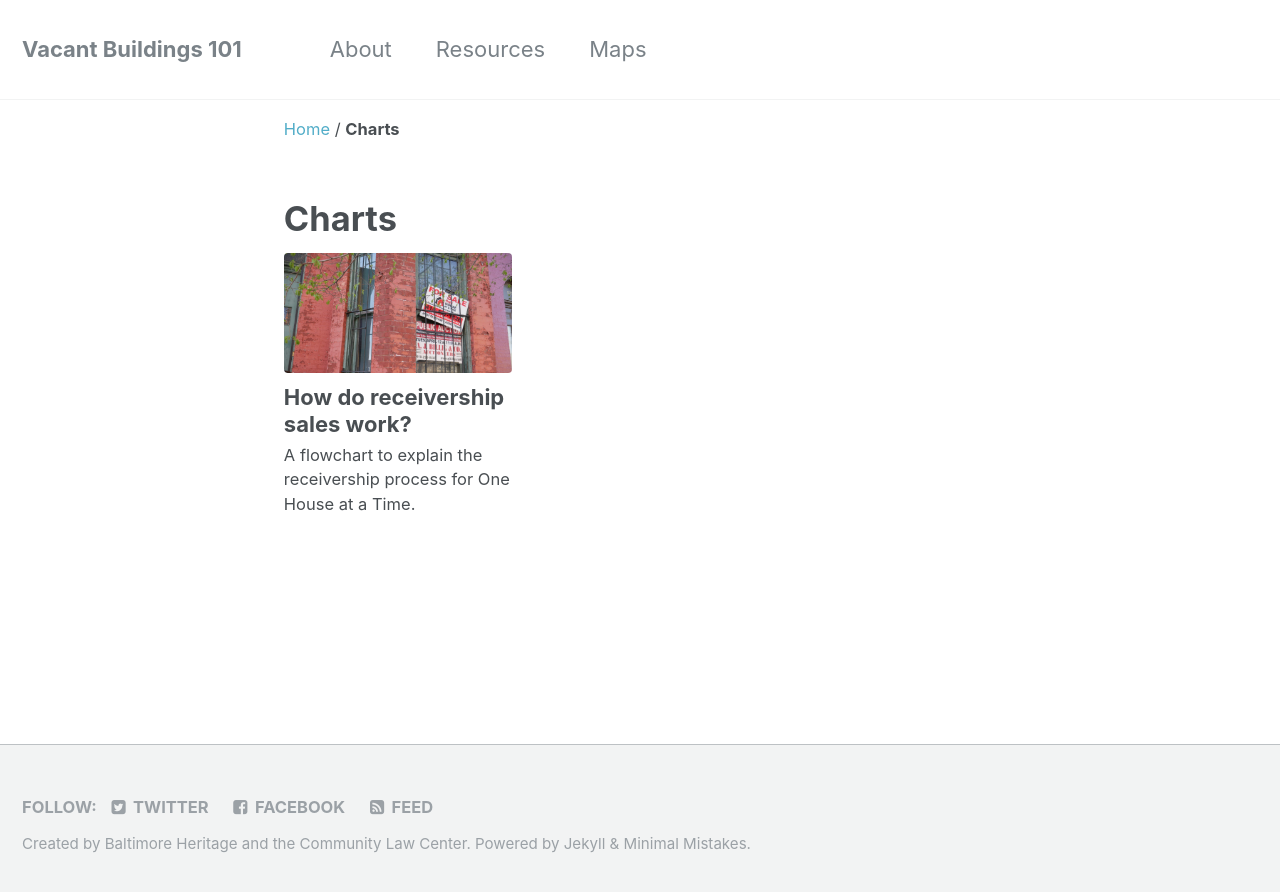
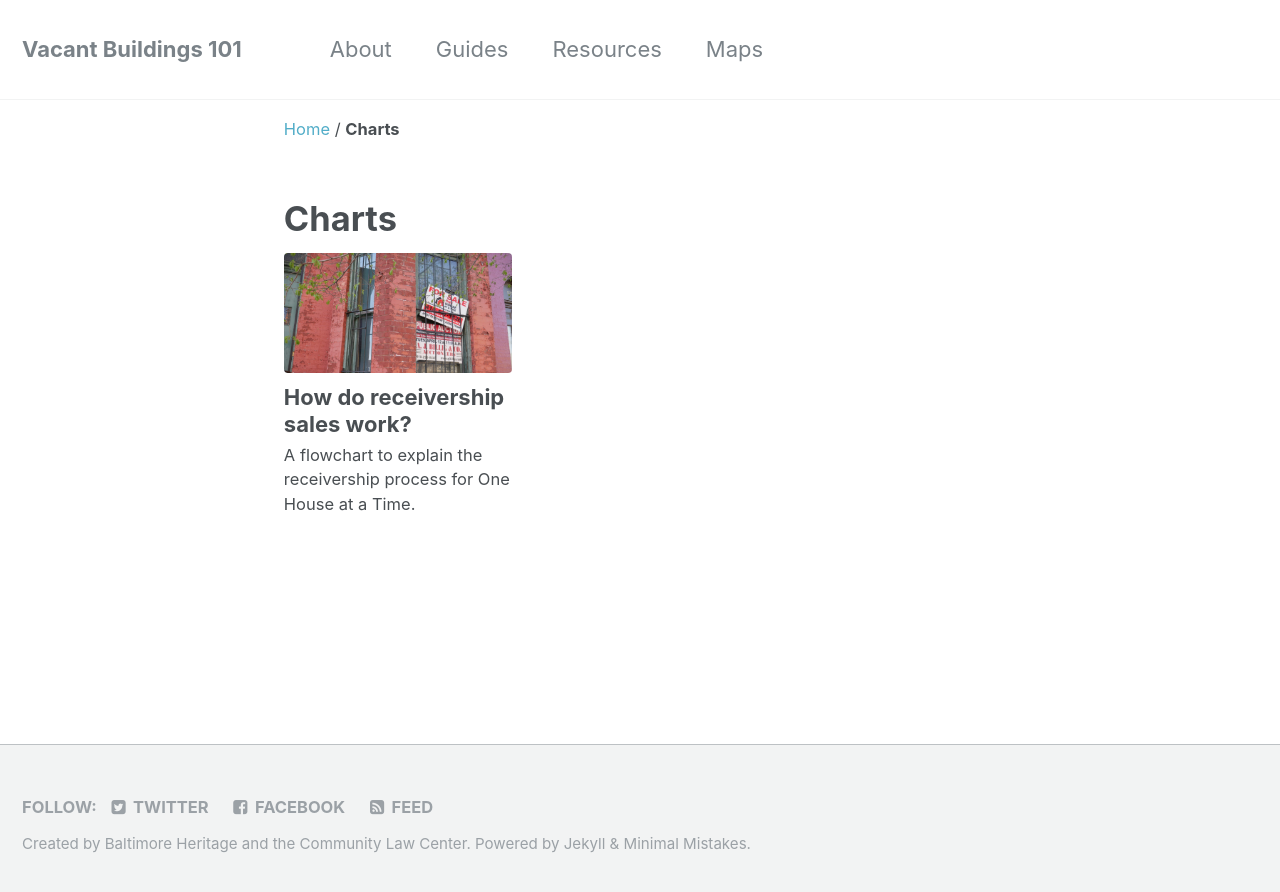
Before and after one commit to baltimoreheritage/vacant-buildings-101, a Jekyll site: the page built from _pages/charts.html, in a window 1280 px wide. Shown: the top 892 px of the page. Built offline with Jekyll 4.4.1, drawn with Linux system fonts in a browser that asks for light colours.

Commit message:
Add guides page to navigation menu

```diff
--- a/_data/navigation.yml
+++ b/_data/navigation.yml
@@ -2,6 +2,8 @@
 main:
   - title: "About"
     url: https://baltimoreheritage.github.io/vacant-buildings-101/about/
+  - title: "Guides"
+    url: https://baltimoreheritage.github.io/vacant-buildings-101/guides/
   - title: "Resources"
     url: https://baltimoreheritage.github.io/vacant-buildings-101/resources/
   - title: "Maps"
```
